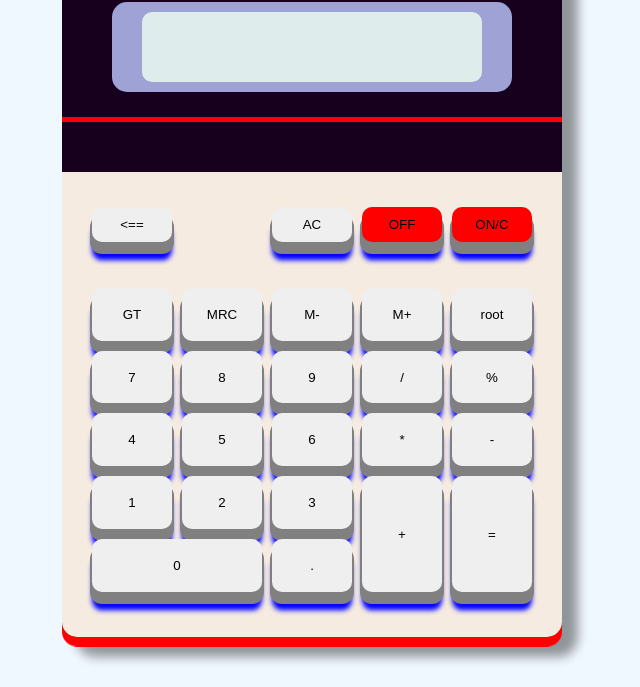
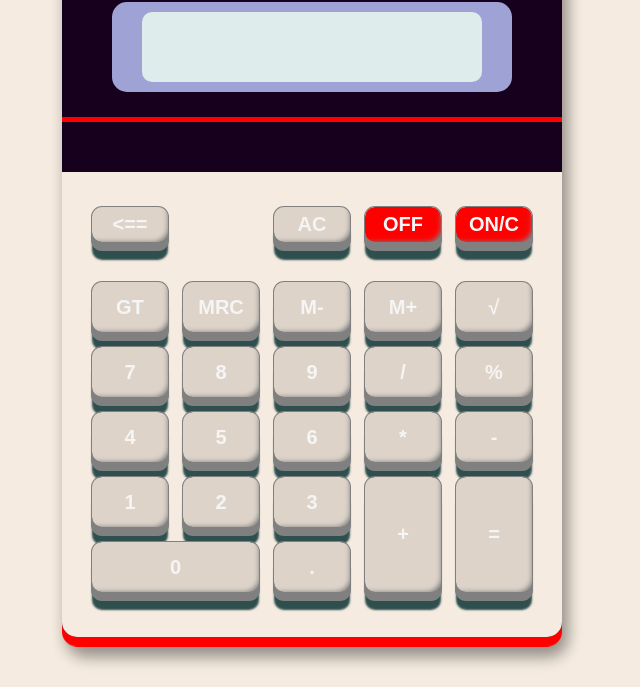
Before and after one commit to Orchydae/Block-Calculator-TOP, a plain HTML site: page index.html in a window 1280 px wide. Shown: the part 113-800 px from the top of the page, without its empty margins (328-968 px from the left). Drawn offline with Linux system fonts and the light colour scheme.

Commit message:
adjusted button look and feel

```diff
--- a/calculatorStyle.css
+++ b/calculatorStyle.css
@@ -5,7 +5,7 @@ html, body {
 
 body {
     min-height: 100vh;
-    background-color: aliceblue;
+    background-color: #F5EBE0;
     display: flex;
     justify-content: center;
     align-items: center;
@@ -47,7 +47,7 @@ body {
     height: inherit;
     border-radius: inherit;
     transform: rotateY(10deg);
-    box-shadow: 15px 15px 11px 5px rgba(0, 0, 0, 0.4);
+    box-shadow: 5px 15px 15px 5px rgba(0, 0, 0, 0.4);
     z-index: -2;
 }
 
@@ -134,7 +134,7 @@ body {
     border-radius: 0px 0px 15px 15px;
     display: grid;
     grid-template-columns: repeat(5, 1fr);
-    gap: 10px;
+    gap: 15px;
     padding: 35px 30px 45px 30px;
 }
 
@@ -144,6 +144,24 @@ button {
     border: none;
     transform-style: preserve-3d;
     transition: .15s cubic-bezier(0, 0, .6, 1);
+    background-color: #DDD3C9;
+    color: whitesmoke;
+    font-size: 20px;
+    font-weight: bold;
+}
+
+button::after {
+    content: "";
+    position: absolute;
+    top: 0;
+    left: 0;
+    bottom: 0;
+    right: 0;
+    width: inherit;
+    height: inherit;
+    border-radius: inherit;
+    box-shadow: inset -5px -5px 5px -5px gray, 0 0 0 1px gray;
+
 }
 
 button::before {
@@ -157,19 +175,18 @@ button::before {
     height: 100%;
     border-radius: inherit;
     background: gray;
-    box-shadow: 0 0 0 2px gray, 0 .625em 5px 0 blue;
-    transform: translate3d(0, .75em, -1em);
+    box-shadow: 0 0 0 1px gray, 0 .5em 2px 0 darkslategray;
+    transform: translate3d(0, .4em, -0.5em);
     transition: .15s cubic-bezier(0, 0, .6, 1);
 }
 
 button:hover {
-    background: pink;
-    transform: translate(0, .25em)
+    background: darkgray;
 }
 
 button:hover::before {
-    box-shadow: 0 0 0 2px gray, 0 .5em 5px 0 blue;
-    transform: translate3d(0em, .5em, -1em);
+    box-shadow: 0 0 0 1px gray, 0 .5em 2px 0 darkslategray;
+    transform: translate3d(0em, .4em, -0.5em);
 }
 
 button:active {
@@ -178,8 +195,8 @@ button:active {
 }
 
 button:active::before {
-    box-shadow: 0 0 0 2px gray, 0 .625em 5px 0 blue;
-    transform: translate3d(0, 0, -1em);
+    box-shadow: 0 0 0 2px gray, 0 .3em 1px 0 darkslategray;
+    transform: translate3d(0, 0, -0.5em);
 }
 
 #plus, #equal {
--- a/index.html
+++ b/index.html
@@ -34,7 +34,7 @@
             <button id="MRC">MRC</button>
             <button id="M-">M-</button>
             <button id="M+">M+</button>
-            <button id="root">root</button>
+            <button id="root">√</button>
             <button id="7">7</button>
             <button id="8">8</button>
             <button id="9">9</button>
```
